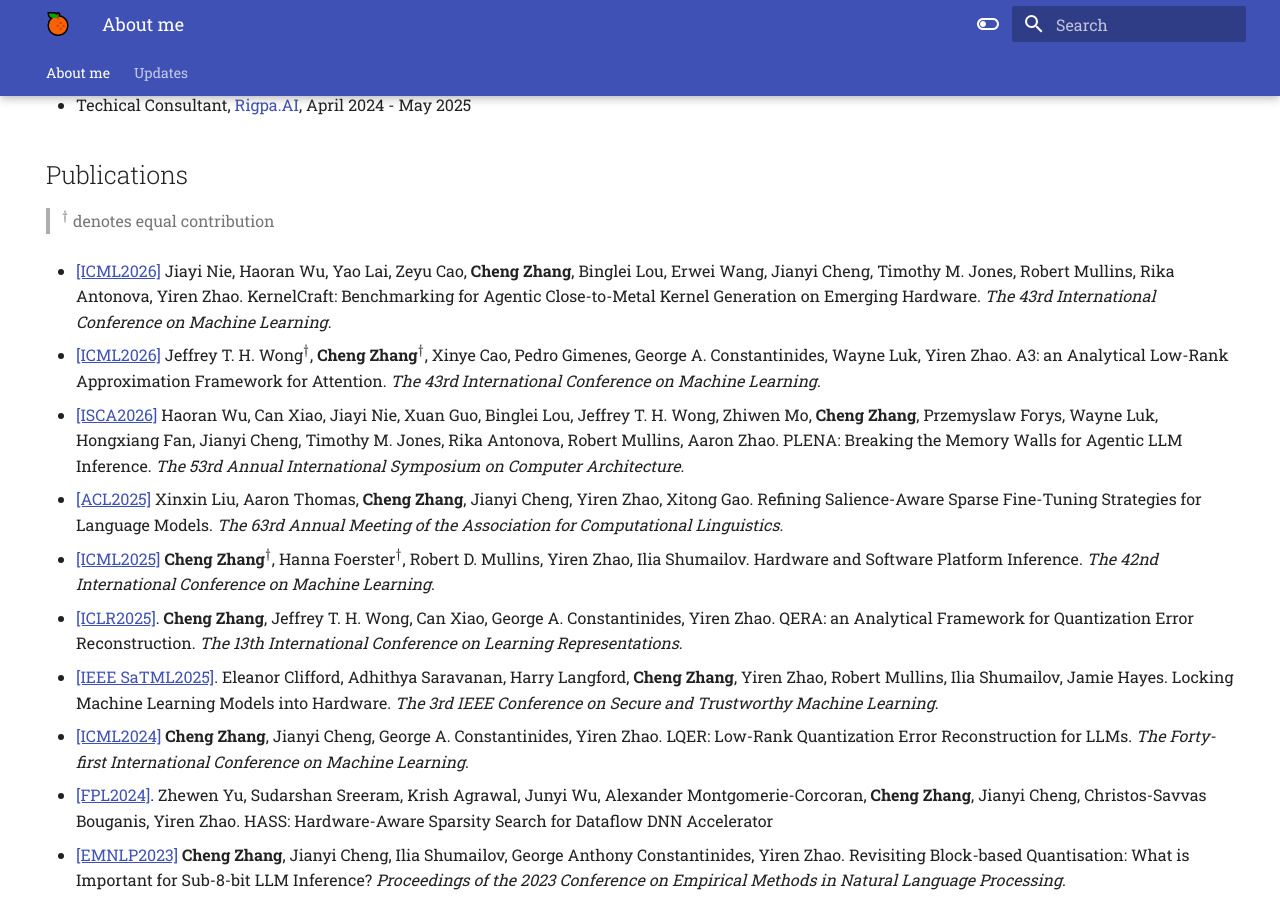
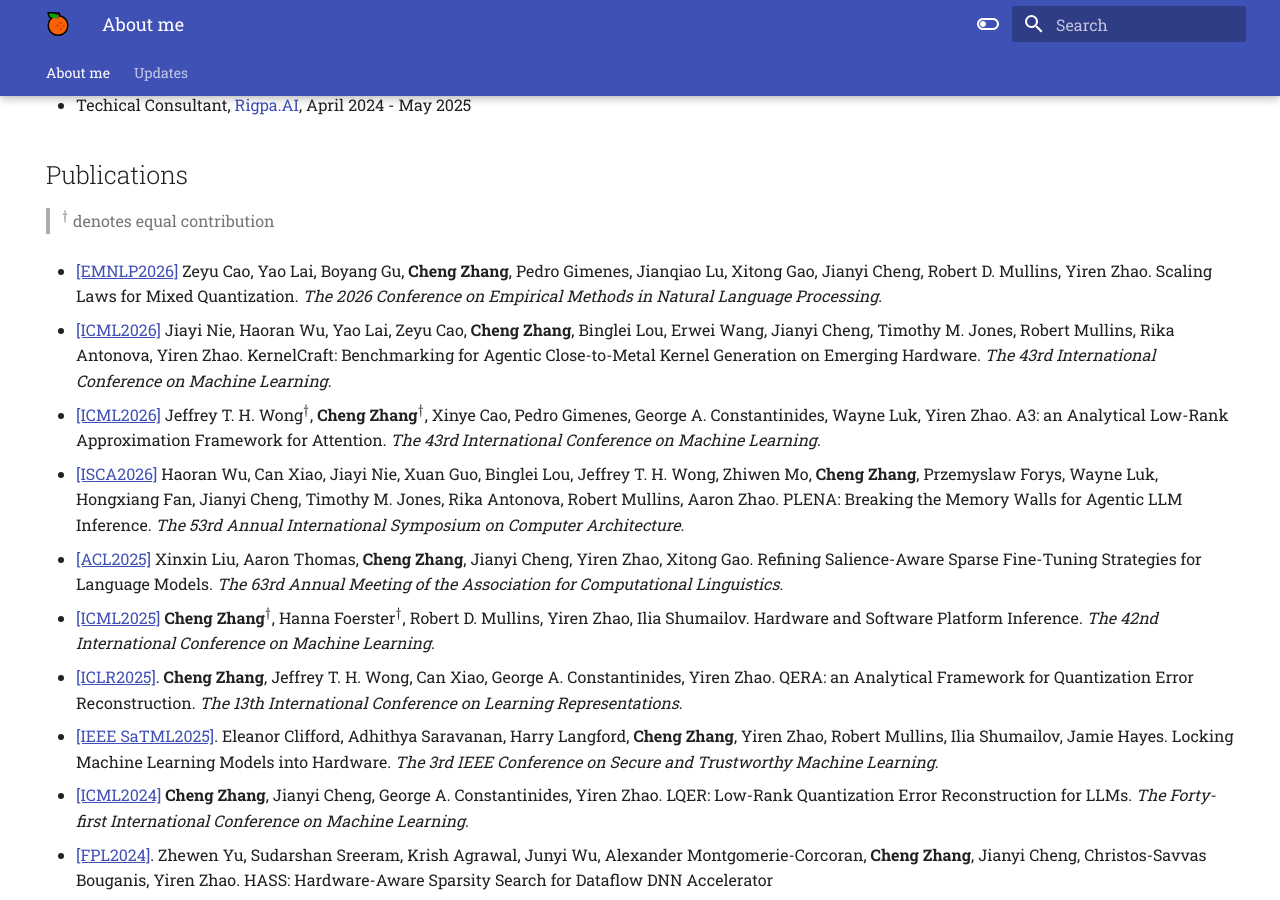
Before and after one commit to ChengZhang-98/blog, an MkDocs documentation site: the page built from docs/index.md, in a window 1280 px wide and 900 px high, scrolled down 922 px. Built offline with MkDocs 1.6.1 and Material for MkDocs 9.7.7, drawn with Linux system fonts in a browser that asks for light colours.

Commit message:
emnlp2026

```diff
--- a/docs/index.md
+++ b/docs/index.md
@@ -36,6 +36,8 @@ My research is currently sponsored by the [Scaling Compute Program under ARIA](h
 
 > $^\dag$ denotes equal contribution
 
+- [<u>\[EMNLP2026\]</u>](https://arxiv.org/abs/2410.06722) Zeyu Cao, Yao Lai, Boyang Gu, **Cheng Zhang**, Pedro Gimenes, Jianqiao Lu, Xitong Gao, Jianyi Cheng, Robert D. Mullins, Yiren Zhao. Scaling Laws for Mixed Quantization. *The 2026 Conference on Empirical Methods in Natural Language Processing*.
+
 - [<u>\[ICML2026\]</u>](https://arxiv.org/abs/2603.08721) Jiayi Nie, Haoran Wu, Yao Lai, Zeyu Cao, **Cheng Zhang**, Binglei Lou, Erwei Wang, Jianyi Cheng, Timothy M. Jones, Robert Mullins, Rika Antonova, Yiren Zhao. KernelCraft: Benchmarking for Agentic Close-to-Metal Kernel Generation on Emerging Hardware. *The 43rd International Conference on Machine Learning*.
 
 - [<u>\[ICML2026\]</u>](https://arxiv.org/abs/2505.12942) Jeffrey T. H. Wong$^\dag$, **Cheng Zhang**$^\dag$, Xinye Cao, Pedro Gimenes, George A. Constantinides, Wayne Luk, Yiren Zhao. A3: an Analytical Low-Rank Approximation Framework for Attention. *The 43rd International Conference on Machine Learning*.
```
Also changed, not shown: docs/Updates/index.md (+1 -0 lines).
